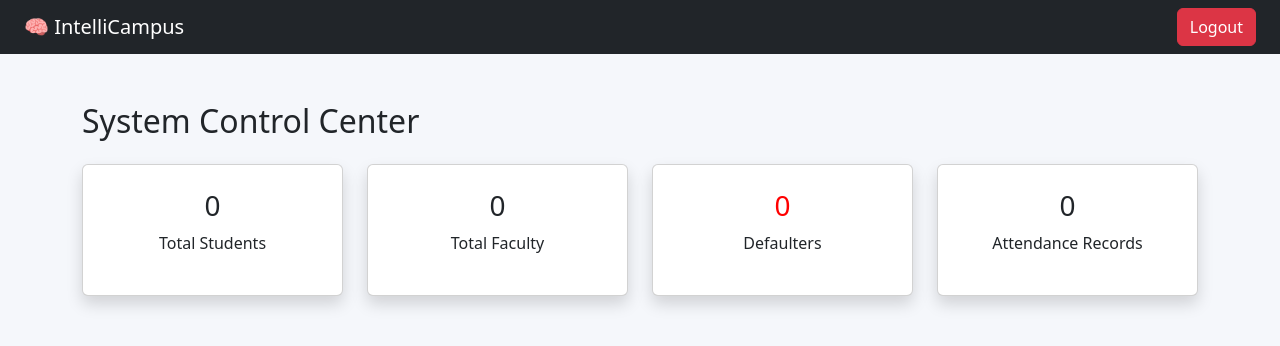
After one commit to Arpita-2755/IntelliCampus, a Flask app: page /admin_stats in a window 1280 px wide. The commit adds this page. Shown: the top 346 px of the page. Run offline with Flask 3, Linux system fonts and the light colour scheme; the visitor is signed in with stand-in values (Sample User, id 1); data comes from the database, SQL or seed files in the repository; data that the repository does not hold is empty; parts of the project's set-up code (start-up, migrations or seed data) failed here and were passed over.

Commit message:
Implemented Admin Control Center with live system statistics and institutional dashboard metrics

```diff
--- a/app/dashboard/routes.py
+++ b/app/dashboard/routes.py
@@ -48,3 +48,26 @@ def analytics():
         presents=presents,
         absents=absents
     )
+from app.models.user import User
+from app.models.attendance import Attendance
+
+
+@dashboard.route("/admin_stats")
+@login_required
+def admin_stats():
+
+    if current_user.role != "admin":
+        return "<h3>Access Denied</h3>"
+
+    total_students = User.query.filter_by(role="student").count()
+    total_faculty = User.query.filter_by(role="faculty").count()
+    defaulters = User.query.filter_by(is_defaulter=True).count()
+    total_attendance = Attendance.query.count()
+
+    return render_template(
+        "admin_stats.html",
+        total_students=total_students,
+        total_faculty=total_faculty,
+        defaulters=defaulters,
+        total_attendance=total_attendance
+    )
--- /dev/null
+++ b/app/templates/admin_stats.html
@@ -0,0 +1,39 @@
+{% extends "base.html" %}
+
+{% block content %}
+
+<h2>System Control Center</h2>
+
+<div class="row mt-4">
+
+    <div class="col-md-3">
+        <div class="card shadow p-4 text-center">
+            <h3>{{ total_students }}</h3>
+            <p>Total Students</p>
+        </div>
+    </div>
+
+    <div class="col-md-3">
+        <div class="card shadow p-4 text-center">
+            <h3>{{ total_faculty }}</h3>
+            <p>Total Faculty</p>
+        </div>
+    </div>
+
+    <div class="col-md-3">
+        <div class="card shadow p-4 text-center">
+            <h3 style="color:red;">{{ defaulters }}</h3>
+            <p>Defaulters</p>
+        </div>
+    </div>
+
+    <div class="col-md-3">
+        <div class="card shadow p-4 text-center">
+            <h3>{{ total_attendance }}</h3>
+            <p>Attendance Records</p>
+        </div>
+    </div>
+
+</div>
+
+{% endblock %}
```
Also changed, not shown: app/templates/admin_dashboard.html (+9 -0 lines).
